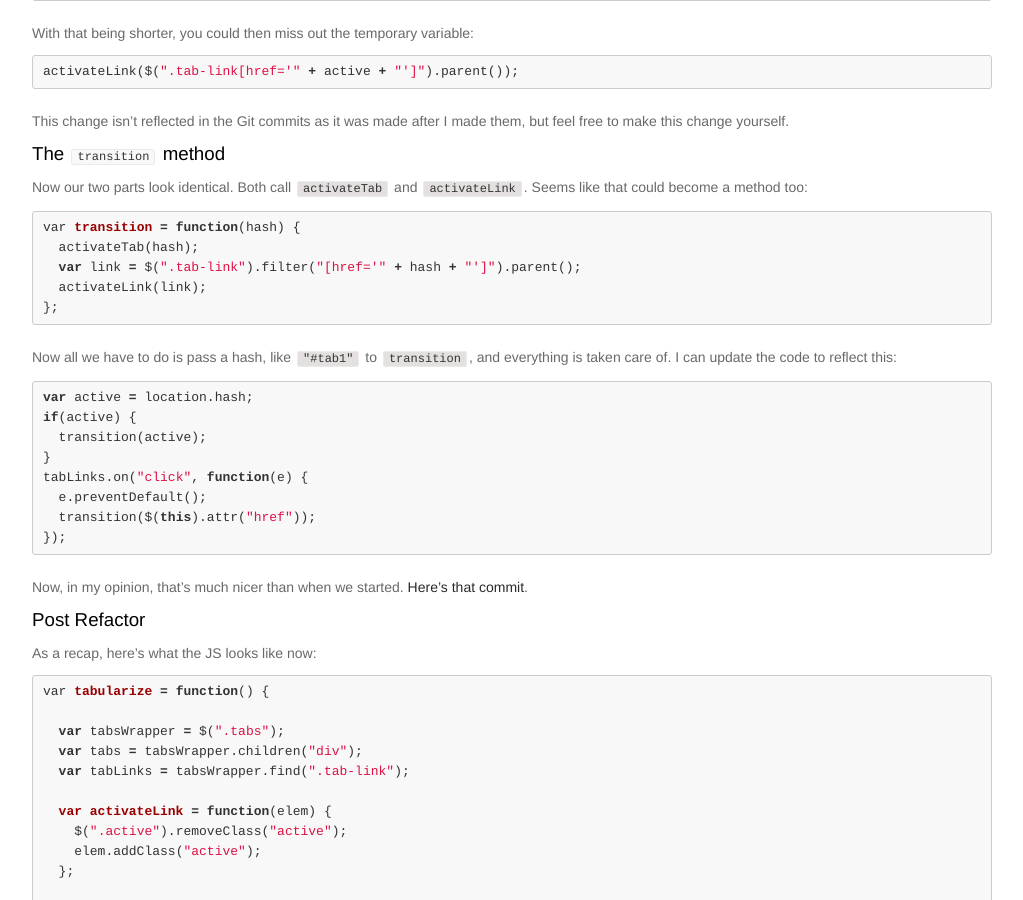
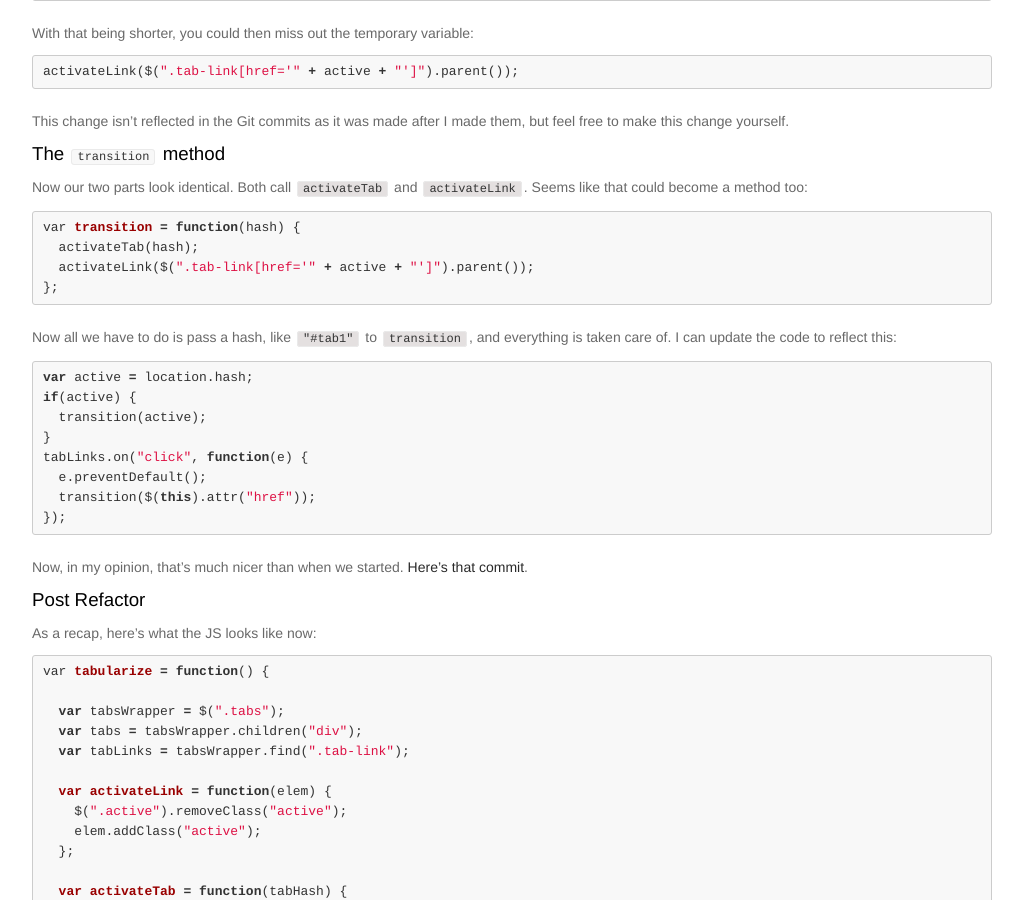
Before and after one commit to jackfranklin/javascriptplayground.com, a Jekyll site: the page built from _posts/2013-06-03-refactoring-js.md, in a window 1280 px wide and 900 px high, scrolled down 4380 px. Shown: the whole window, without its empty margins (128-1151 px from the left). Built offline with Jekyll 4.4.1, drawn with Linux system fonts in a browser that asks for light colours; nearby versions of some CDN libraries; comment, search, counter and statistics services are not loaded.

Commit message:
Fix: Update transition method to use shorter attribute selector + no temporary variable

```diff
--- a/_posts/2013-06-03-refactoring-js.md
+++ b/_posts/2013-06-03-refactoring-js.md
@@ -194,8 +194,7 @@ Now our two parts look identical. Both call `activateTab` and `activateLink`. Se
 
     var transition = function(hash) {
       activateTab(hash);
-      var link = $(".tab-link").filter("[href='" + hash + "']").parent();
-      activateLink(link);
+      activateLink($(".tab-link[href='" + active + "']").parent());
     };
 
 Now all we have to do is pass a hash, like `"#tab1"` to `transition`, and everything is taken care of. I can update the code to reflect this:
```
